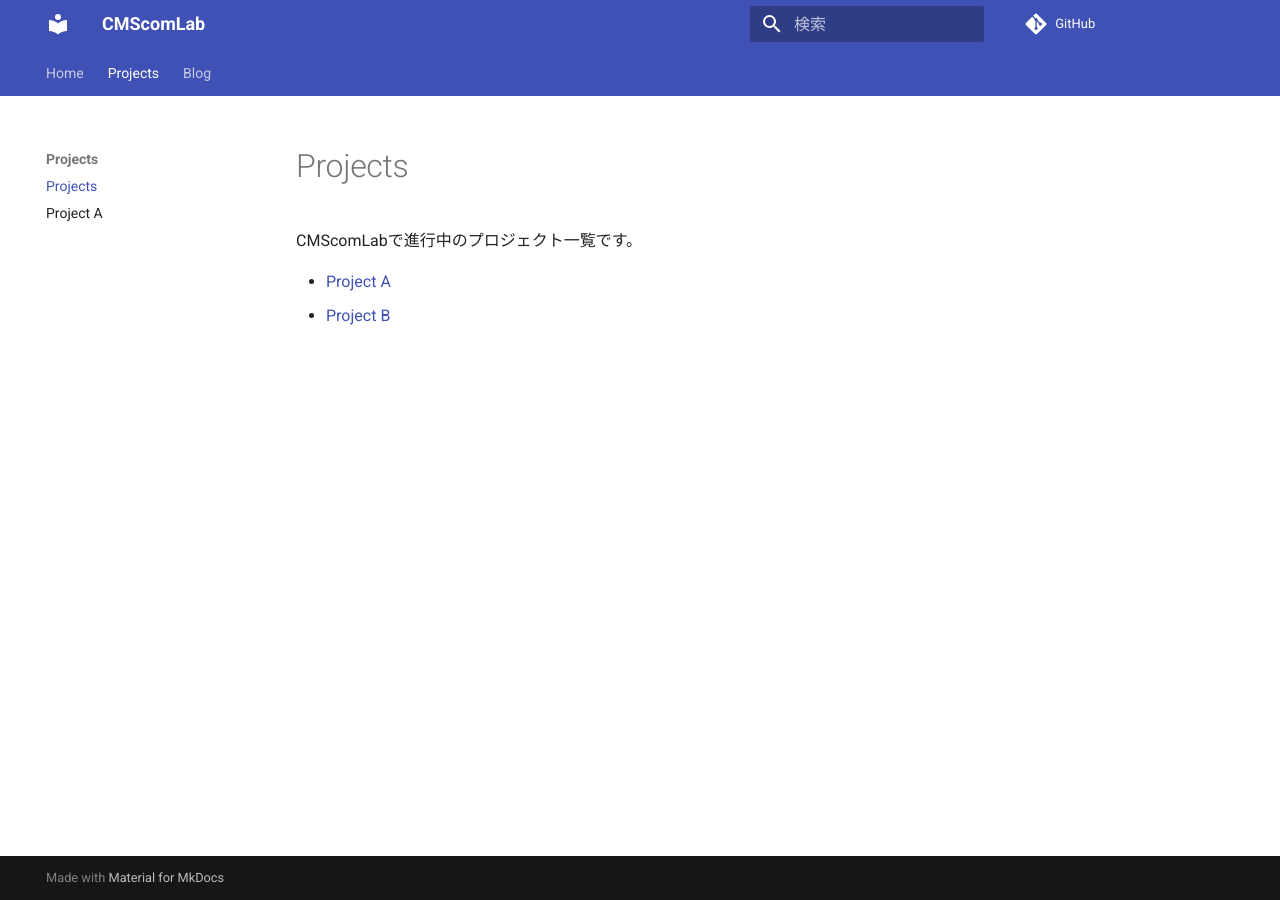
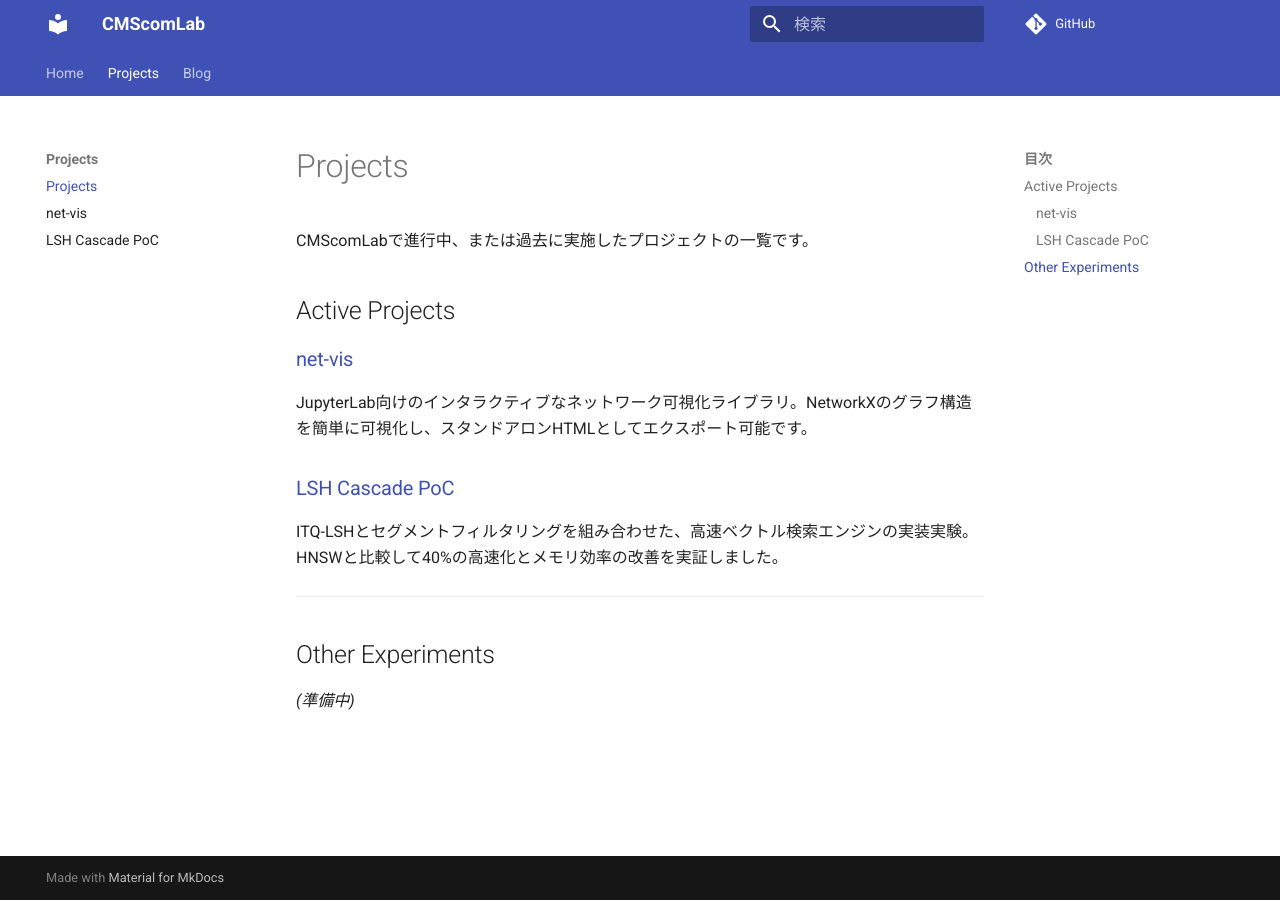
Before and after one commit to CMScomLab/CMScomLab.github.io, an MkDocs documentation site: the page built from docs/projects/index.md, in a window 1280 px wide. Built offline with MkDocs 1.6.1 and Material for MkDocs 9.7.7, drawn with Linux system fonts in a browser that asks for light colours; comment, search, counter and statistics services are not loaded.

Commit message:
add projects

```diff
--- a/docs/projects/index.md
+++ b/docs/projects/index.md
@@ -1,6 +1,17 @@
 # Projects
 
-CMScomLabで進行中のプロジェクト一覧です。
+CMScomLabで進行中、または過去に実施したプロジェクトの一覧です。
 
-* [Project A](project-a.md)
-* [Project B](project-b.md)
+## Active Projects
+
+### [net-vis](net-vis.md)
+JupyterLab向けのインタラクティブなネットワーク可視化ライブラリ。NetworkXのグラフ構造を簡単に可視化し、スタンドアロンHTMLとしてエクスポート可能です。
+
+### [LSH Cascade PoC](lsh-cascade-poc.md)
+ITQ-LSHとセグメントフィルタリングを組み合わせた、高速ベクトル検索エンジンの実装実験。HNSWと比較して40%の高速化とメモリ効率の改善を実証しました。
+
+---
+
+## Other Experiments
+
+*(準備中)*
--- a/mkdocs.yml
+++ b/mkdocs.yml
@@ -37,6 +37,7 @@ nav:
   - Home: index.md
   - Projects:
       - projects/index.md
-      - 'Project A': projects/project-a.md
+      - 'net-vis': projects/net-vis.md
+      - 'LSH Cascade PoC': projects/lsh-cascade-poc.md
   - Blog:
       - blog/index.md
```
Also changed, not shown: docs/projects/lsh-cascade-poc.md (added, +35 -0 lines), docs/projects/net-vis.md (added, +41 -0 lines), docs/projects/project-a.md (deleted, +0 -7 lines), docs/projects/project-b.md (deleted, +0 -7 lines), 1 other file.
